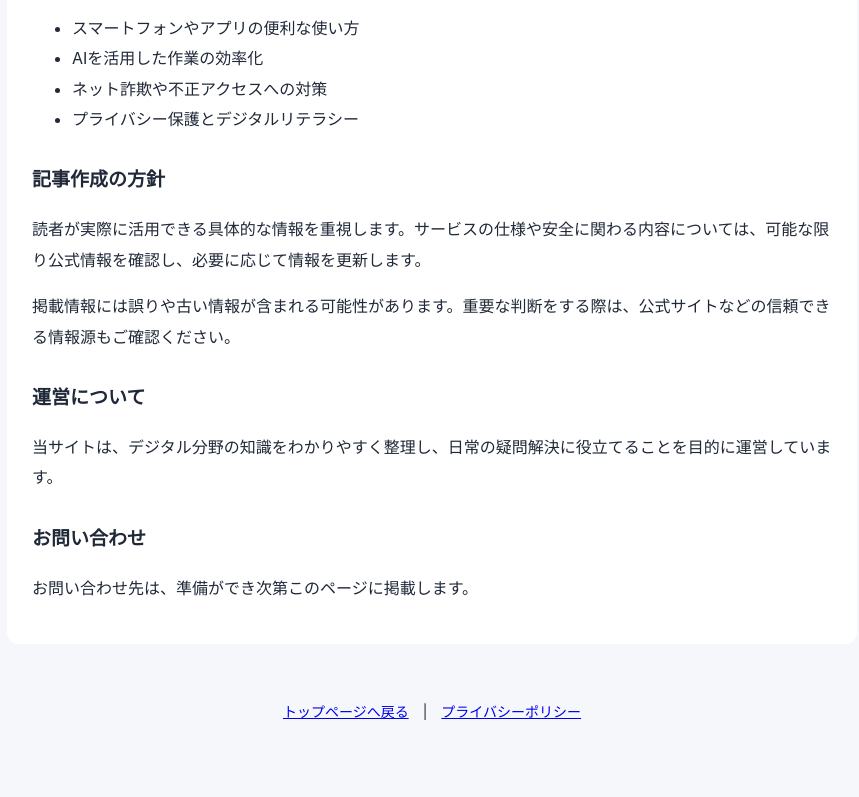
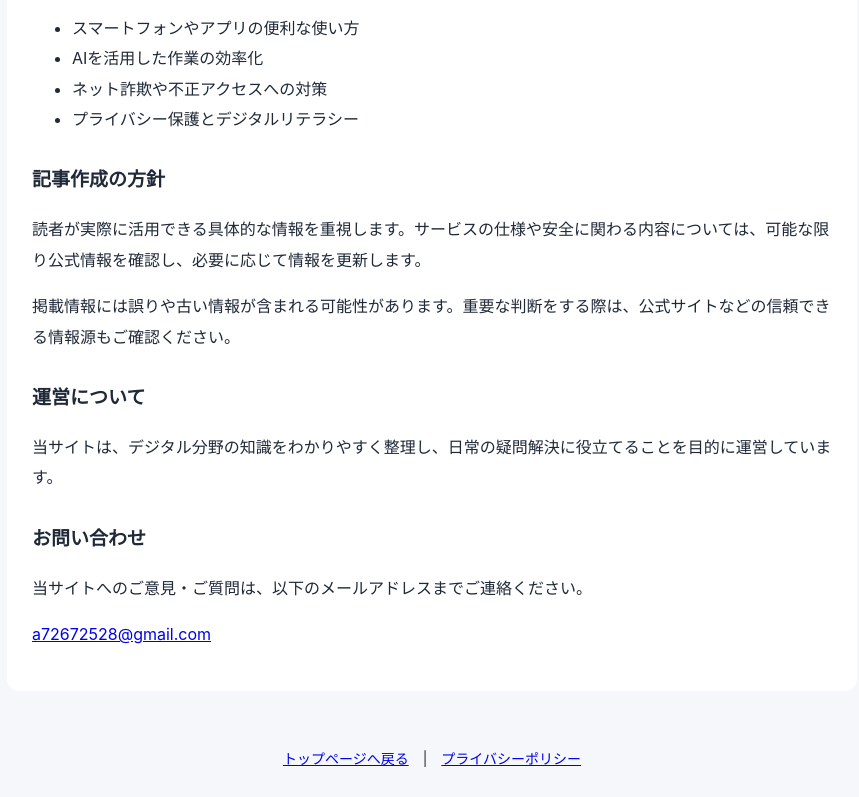
Before and after one commit to asvrg/-1, a plain HTML site: page about.html in a window 1280 px wide. Shown: the part 453-1250 px from the top of the page, without its empty margins (208-1067 px from the left). Before the commit the page ends 1204 px from the top, so only its background shows below. Drawn offline with Linux system fonts and the light colour scheme.

Commit message:
Update about.html

```diff
--- a/about.html
+++ b/about.html
@@ -34,7 +34,8 @@ footer{text-align:center;padding:25px;font-size:14px}
 <h2>運営について</h2>
 <p>当サイトは、デジタル分野の知識をわかりやすく整理し、日常の疑問解決に役立てることを目的に運営しています。</p>
 <h2>お問い合わせ</h2>
-<p>お問い合わせ先は、準備ができ次第このページに掲載します。</p>
+<p>当サイトへのご意見・ご質問は、以下のメールアドレスまでご連絡ください。</p>
+<p><a href="mailto:a72672528@gmail.com">a72672528@gmail.com</a></p>
 </main>
 <footer><a href="./">トップページへ戻る</a>　|　<a href="privacy.html">プライバシーポリシー</a></footer>
 </body>
```
